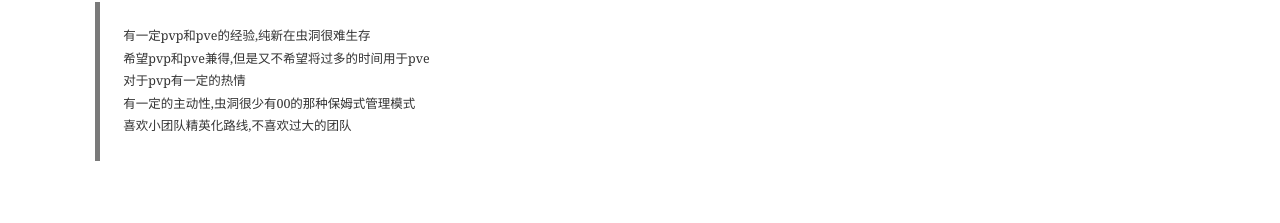
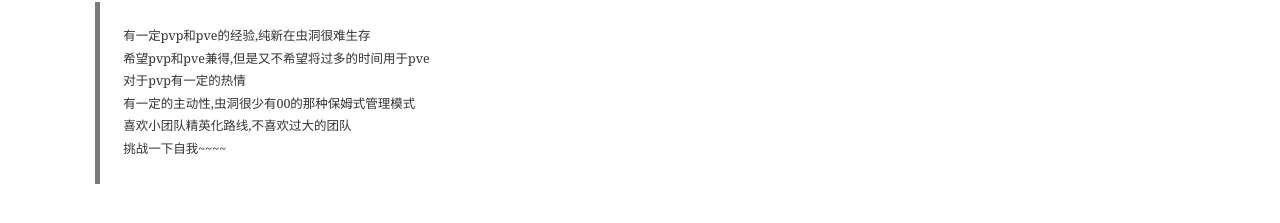
Before and after one commit to zhang98722/zhang98722.github.io, a Jekyll site: the page built from _posts/2015-01-16-to-the-fresher-wanna-to-wh.md, in a window 1280 px wide and 1366 px high. Shown: the part 1002-1225 px from the top of the window. Built offline with Jekyll 4.4.1, drawn with Linux system fonts in a browser that asks for light colours; comment, search, counter and statistics services are not loaded.

Commit message:
Update 2015-01-16-to-the-fresher-wanna-to-wh.md

```diff
--- a/_posts/2015-01-16-to-the-fresher-wanna-to-wh.md
+++ b/_posts/2015-01-16-to-the-fresher-wanna-to-wh.md
@@ -35,4 +35,5 @@ categories: doc&vedio
 > 希望pvp和pve兼得,但是又不希望将过多的时间用于pve<br>
 > 对于pvp有一定的热情<br>
 > 有一定的主动性,虫洞很少有00的那种保姆式管理模式<br>
-> 喜欢小团队精英化路线,不喜欢过大的团队
+> 喜欢小团队精英化路线,不喜欢过大的团队<br>
+> 挑战一下自我~~~~
```
